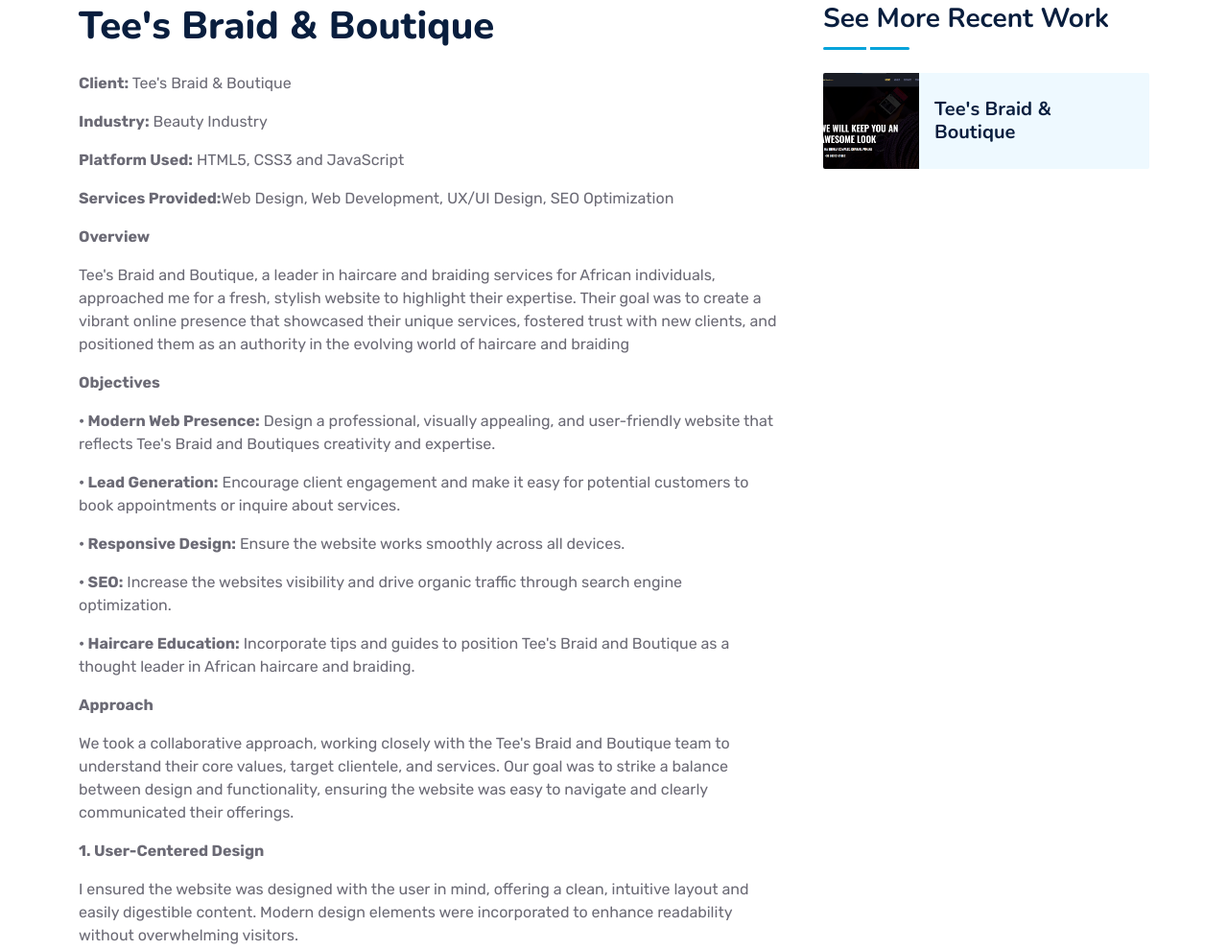
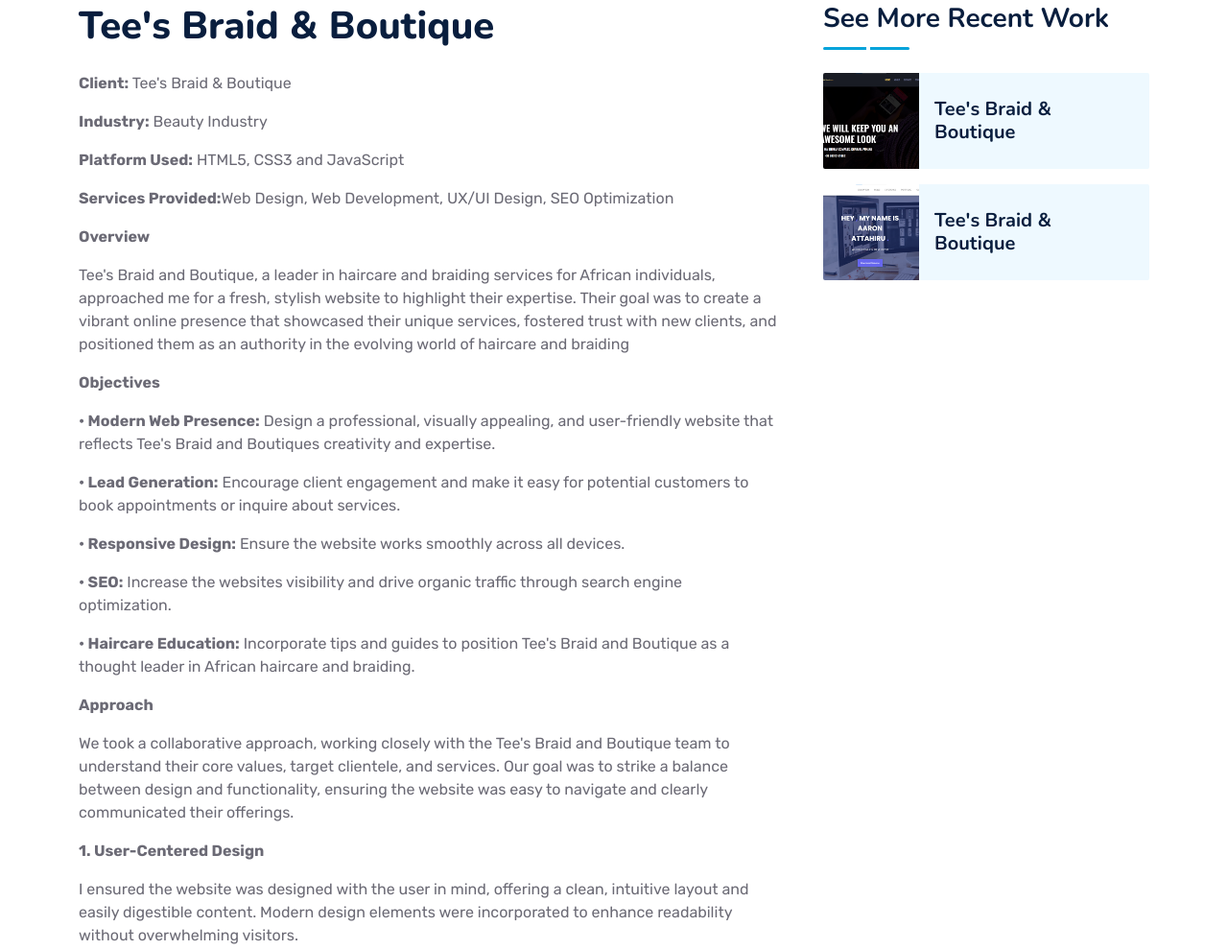
Before and after one commit to Longnaan/ArteeCreations, a plain HTML site: page Tee's Braid & Boutique.html in a window 1280 px wide. Shown: the part 1388-2378 px from the top of the page at 96% size. Drawn offline with nearby package versions, Linux system fonts and the light colour scheme; animation ran at ten frames a second.

Commit message:
Update Tee's Braid & Boutique.html

```diff
--- a/Tee's Braid & Boutique.html
+++ b/Tee's Braid & Boutique.html
@@ -176,6 +176,11 @@
                             <a href="Tee's Braid & Boutique.html" class="h5 fw-semi-bold d-flex align-items-center bg-light px-3 mb-0">Tee's Braid & Boutique</a>
                             </a>
                         </div>
+                        <div class="d-flex rounded overflow-hidden mb-3">
+                            <img class="img-fluid" src="img/Aaron's Pofolio.png" style="width: 100px; height: 100px; object-fit: cover;" alt="">
+                            <a href="Aaron's Porfolio.html" class="h5 fw-semi-bold d-flex align-items-center bg-light px-3 mb-0">Tee's Braid & Boutique</a>
+                            </a>
+                        </div>
                     </div>
                     <!-- See More Recent Work End -->
                 </div>
```
